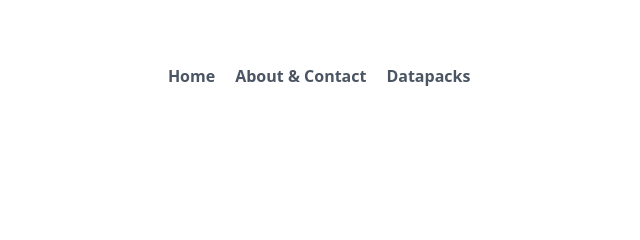
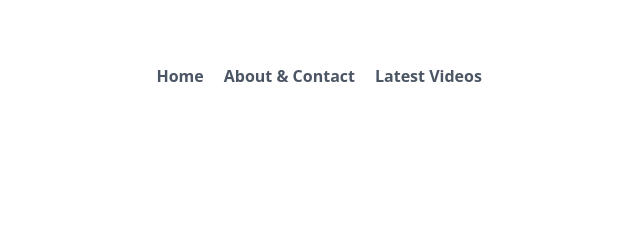
Before and after one commit to rxgamer/rxgamerYt, a plain HTML site: page about.html in a window 1280 px wide. Shown: the top 240 px of the page, 375-1015 px from the left. Drawn offline with nearby package versions, Linux system fonts and the light colour scheme.

Commit message:
Update about.html

```diff
--- a/about.html
+++ b/about.html
@@ -22,7 +22,7 @@
           <nav class="md:ml-auto md:mr-auto flex flex-wrap items-center text-base justify-center">
             <a href="https://rxgamer.github.io/rxgamerYt//index.html"class="mr-5 hover:text-gray-900 font-bold">Home</a>
             <a href="https://rxgamer.github.io/rxgamerYt//about.html"class="mr-5 hover:text-gray-900 font-bold">About & Contact</a>
-            <a href="https://rxgamer.github.io/rxgamerYt//datapacks.html"class="mr-5 hover:text-gray-900 font-bold">Datapacks</a>
+            <a href="https://rxgamer.github.io/rxgamerYt//datapacks.html"class="mr-5 hover:text-gray-900 font-bold">Latest Videos</a>
           </nav>
           <a href="https://www.youtube.com/channel/UC5nw1SgJBBN8t50GrLXKqGQ?sub_confirmation=1" target="_" button class="inline-flex items-center bg-gray-100 border-0 py-1 px-3 focus:outline-none hover:bg-gray-200 rounded text-base mt-4 md:mt-0 font-bold">Subscribe!
             <svg fill="none" stroke="currentColor" stroke-linecap="round" stroke-linejoin="round" stroke-width="2" class="w-4 h-4 ml-1" viewBox="0 0 24 24">
```
